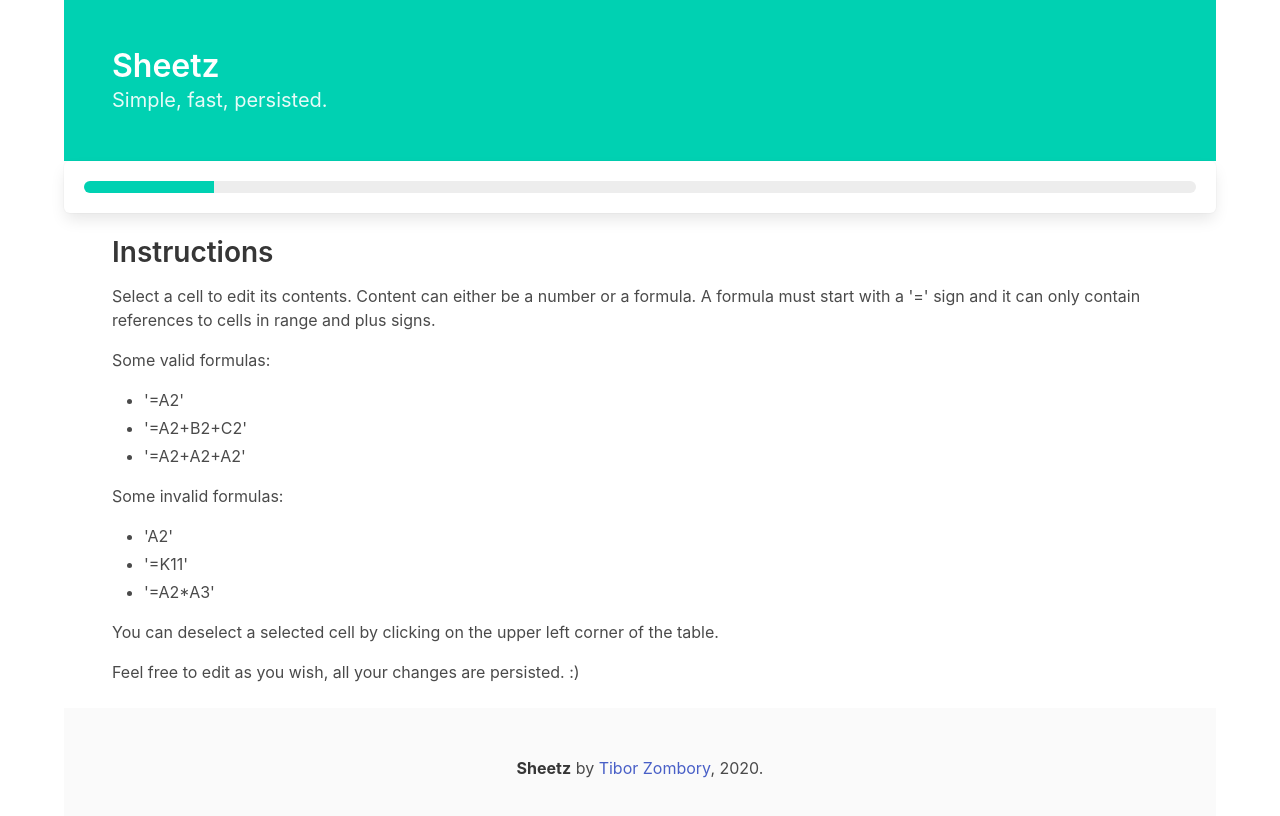
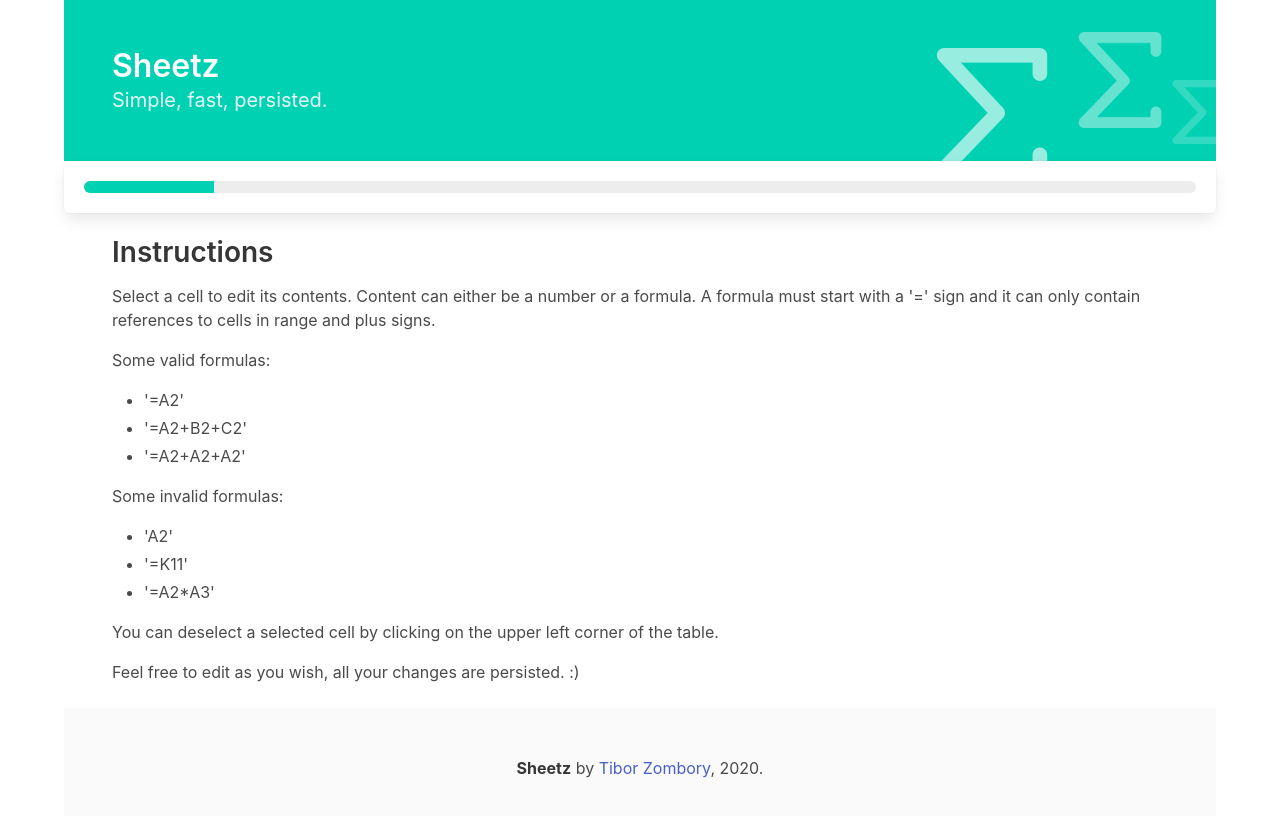
Before and after one commit to elasticmind/sheetz, a React (Create React App) app in the folder client/: page / in a window 1280 px wide. Shown: the top 816 px of the page. Built offline with nearby package versions, Linux system fonts and the light colour scheme; no server answers.

Commit message:
Add header decoration

```diff
--- /dev/null
+++ b/client/src/App.css
@@ -0,0 +1,18 @@
+.decoration__sum-image {
+  position: absolute;
+  top: 0;
+  right: 0;
+  margin: 3rem 10rem;
+  opacity: 0.6;
+  filter: invert();
+}
+
+.decoration__sum-image:nth-of-type(2) {
+  margin: 2rem 3rem;
+  opacity: 0.4;
+}
+
+.decoration__sum-image:nth-of-type(3) {
+  margin: 5rem -1rem;
+  opacity: 0.2;
+}
--- a/client/src/App.jsx
+++ b/client/src/App.jsx
@@ -3,6 +3,7 @@ import { ContentEditor } from './components/ContentEditor';
 import { TableView } from './components/TableView';
 import { Table } from './tableModel/tableModel';
 import { Notifications } from './components/Notifications';
+import './App.css'
 
 const serverBaseURL = 'http://127.0.0.1:5000';
 
@@ -76,6 +77,15 @@ export const App = () => {
               Simple, fast, persisted.
             </h2>
           </div>
+          <figure className="image is-128x128 decoration__sum-image">
+            <img src="/favicon.png" />
+          </figure>
+          <figure className="image is-96x96 decoration__sum-image">
+            <img src="/favicon.png" />
+          </figure>
+          <figure className="image is-64x64 decoration__sum-image">
+            <img src="/favicon.png" />
+          </figure>
         </div>
       </header>
       <main className="container is-widescreen box">
```
